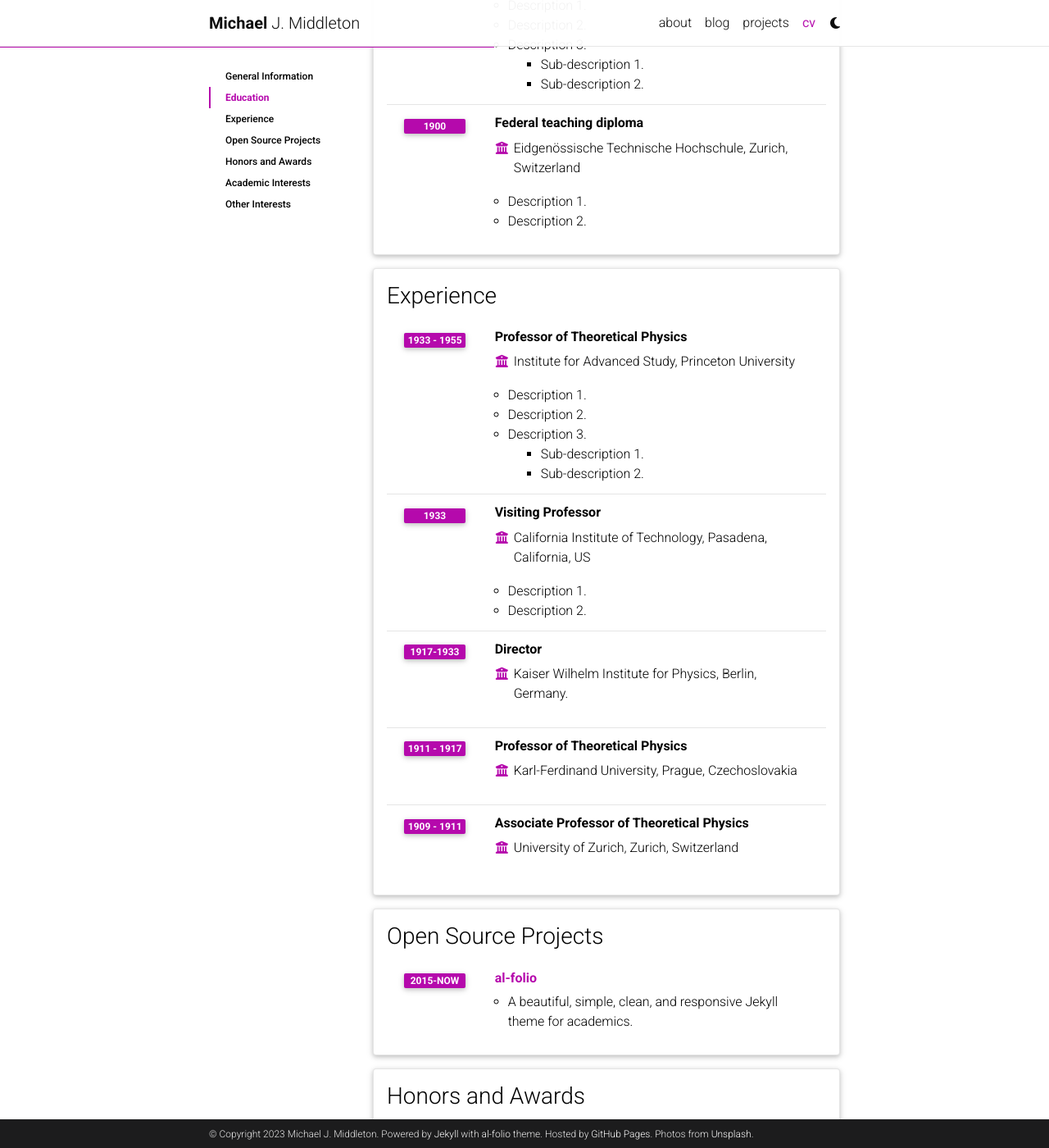
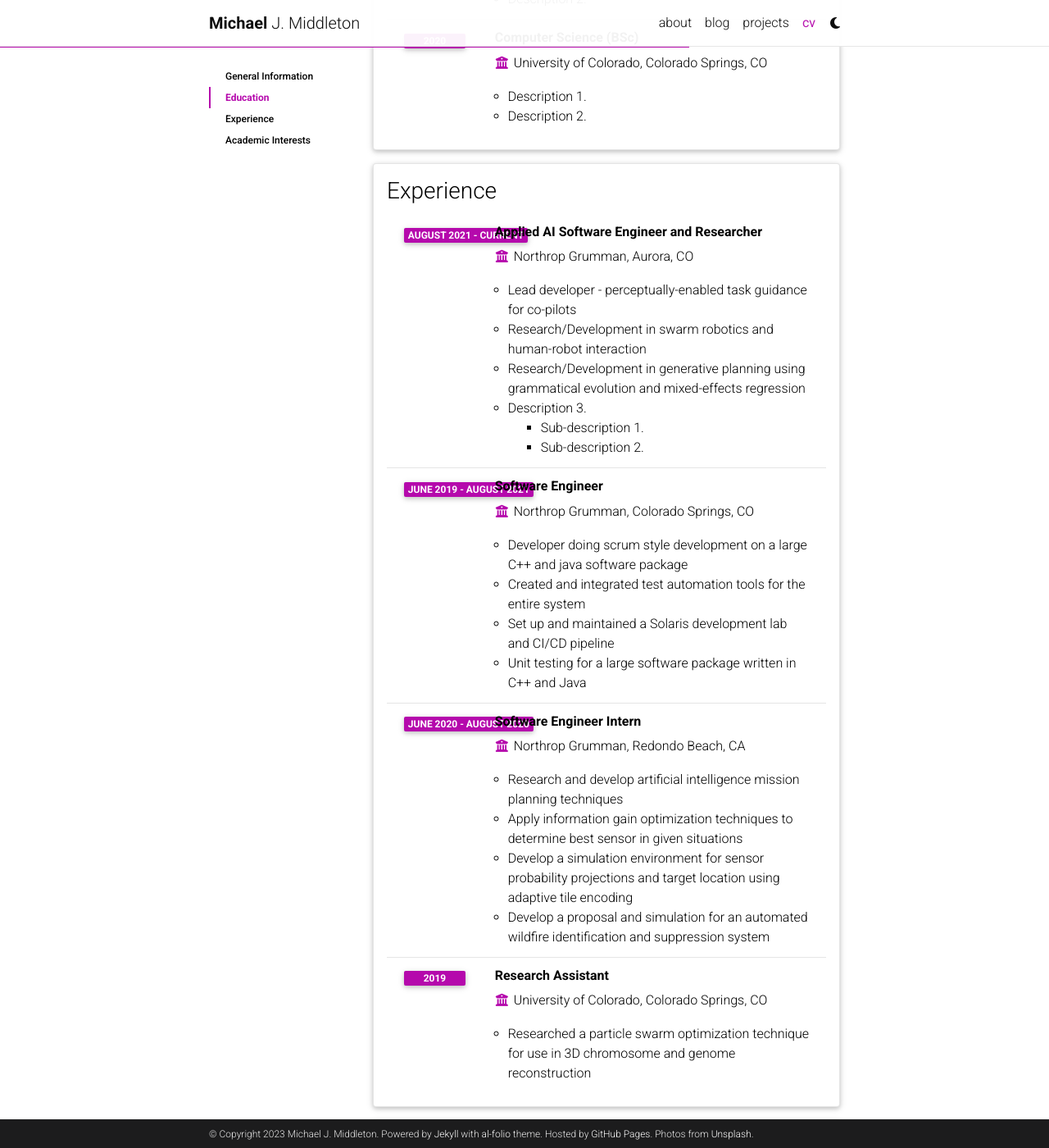
Before and after one commit to m-middleton/m-middleton.github.io, a Jekyll site: the page built from _pages/cv.md, in a window 1280 px wide and 1400 px high, scrolled down 591 px. Shown: the whole window at 82% size. Built offline with Jekyll 4.4.1, drawn with Linux system fonts in a browser that asks for light colours; comment, search, counter and statistics services are not loaded; a style sheet for code colours, icons or effects is not loaded; some of the changed text lies outside the part shown.

Commit message:
Added CV

```diff
--- a/_data/cv.yml
+++ b/_data/cv.yml
@@ -2,28 +2,22 @@
   type: map
   contents:
     - name: Full Name
-      value: Albert Einstein
+      value: Michael J. Middleton
     - name: Date of Birth
-      value: 14th March 1879
-    - name: Languages
-      value: English, German
+      value: 30th June 1997
 
 - title: Education
   type: time_table
   contents:
-    - title: PhD
-      institution: University of Zurich, Zurich, Switzerland
-      year: 1905
+    - title: Computer Science (PhD)
+      institution: New York University, New York, NY
+      year: 2023 - 2028 (Expected)
       description:
         - Description 1.
         - Description 2.
-        - title: Description 3.
-          contents:
-            - Sub-description 1.
-            - Sub-description 2.
-    - title: Federal teaching diploma
-      institution: Eidgenössische Technische Hochschule, Zurich, Switzerland
-      year: 1900
+    - title: Computer Science (BSc)
+      institution: University of Colorado, Colorado Springs, CO
+      year: 2020
       description:
         - Description 1.
         - Description 2.
@@ -31,67 +25,44 @@
 - title: Experience
   type: time_table
   contents:
-    - title: Professor of Theoretical Physics
-      institution: Institute for Advanced Study, Princeton University
-      year: 1933 - 1955
+    - title: Applied AI Software Engineer and Researcher
+      institution: Northrop Grumman, Aurora, CO
+      year: August 2021 - Current
       description:
-        - Description 1.
-        - Description 2.
+        - Lead developer - perceptually-enabled task guidance for co-pilots
+        - Research/Development in swarm robotics and human-robot interaction
+        - Research/Development in generative planning using grammatical evolution and mixed-effects regression
         - title: Description 3.
           contents:
             - Sub-description 1.
             - Sub-description 2.
-    - title: Visiting Professor
-      institution: California Institute of Technology, Pasadena, California, US
-      year: 1933
+    - title: Software Engineer
+      institution: Northrop Grumman, Colorado Springs, CO
+      year: June 2019 - August 2021
       description:
-        - Description 1.
-        - Description 2.
+        - Developer doing scrum style development on a large C++ and java software package
+        - Created and integrated test automation tools for the entire system
+        - Set up and maintained a Solaris development lab and CI/CD pipeline
+        - Unit testing for a large software package written in C++ and Java
+    - title: Software Engineer Intern
+      institution: Northrop Grumman, Redondo Beach, CA
+      year: June 2020 - August 2020
+      description:
+        - Research and develop artificial intelligence mission planning techniques
+        - Apply information gain optimization techniques to determine best sensor in given situations
+        - Develop a simulation environment for sensor probability projections and target location using adaptive tile encoding
+        - Develop a proposal and simulation for an automated wildfire identification and suppression system
 
-    - title: Director
-      institution: Kaiser Wilhelm Institute for Physics, Berlin, Germany.
-      year: 1917-1933
-
-    - title: Professor of Theoretical Physics
-      institution: Karl-Ferdinand University, Prague, Czechoslovakia
-      year: 1911 - 1917
+    - title: Research Assistant
+      institution: University of Colorado, Colorado Springs, CO
+      year: 2019
       description:
-
-    - title: Associate Professor of Theoretical Physics
-      institution: University of Zurich, Zurich, Switzerland
-      year: 1909 - 1911
-
-- title: Open Source Projects
-  type: time_table
-  contents:
-    - title: <a href="https://github.com/alshedivat/al-folio">al-folio</a>
-      year: 2015-now
-      description: A beautiful, simple, clean, and responsive Jekyll theme for academics.
-
-- title: Honors and Awards
-  type: time_table
-  contents:
-    - year: 1921
-      items:
-        - Nobel Prize in Physics
-        - Matteucci Medal
-    - year: 2029
-      items:
-        - Max Planck Medal
+        - Researched a particle swarm optimization technique for use in 3D chromosome and genome reconstruction
 
 - title: Academic Interests
   type: nested_list
   contents:
-    - title: Topic 1.
+    - title: Brain-Computer Interfaces
       items:
-        - Description 1.
-        - Description 2.
-    - title: Topic 2.
-      items:
-        - Description 1.
-        - Description 2.
-
-- title: Other Interests
-  type: list
-  contents:
-    - <u>Hobbies:</u> Hobby 1, Hobby 2, etc.
+        - How we can use many-modalities to improve neuroimaging signal and lower the barrier to entry for BCI
+        - How we can use brain-computer interfaces to improve procedural-content generation
```
Also changed, not shown: _pages/about.md (+3 -3 lines).
